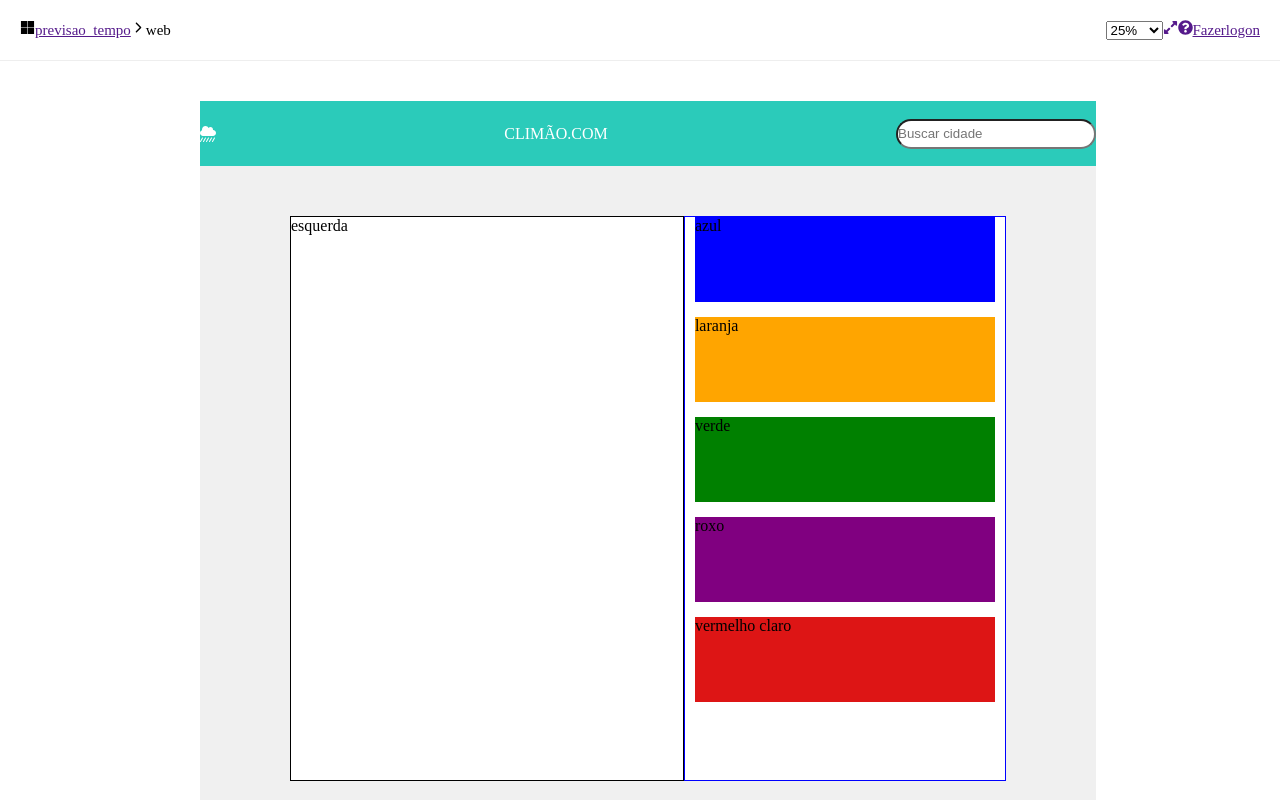
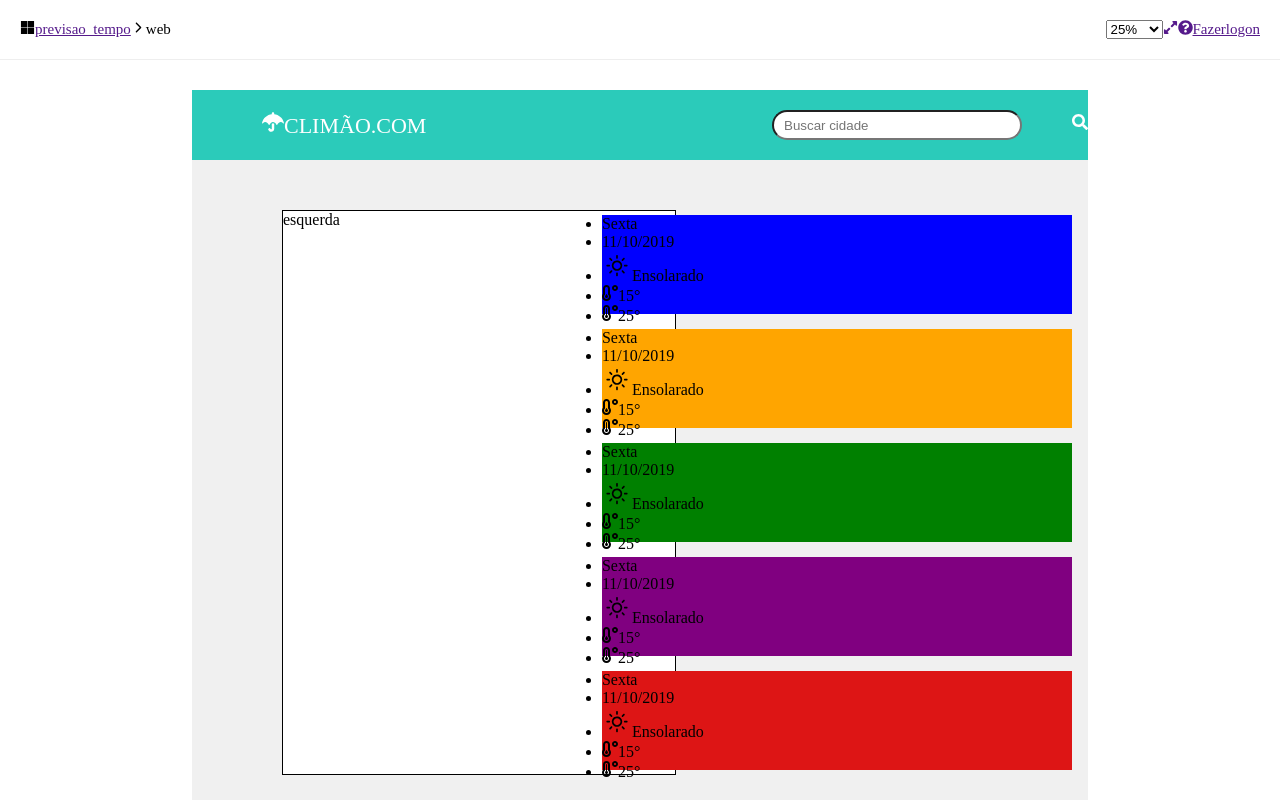
Before and after one commit to majunior07/climao, a React (Create React App) app: page / in a window 1280 px wide. Shown: the top 800 px of the page. Built offline with nearby package versions, Linux system fonts and the light colour scheme.

Commit message:
Segundo commit 18/04/2023

```diff
--- a/src/App.js
+++ b/src/App.js
@@ -1,6 +1,7 @@
 import react from 'react';
 import { Link } from 'react-router-dom';
-import {FaMicrosoft, FaQuestionCircle, FaAngleRight, FaExpandAlt, FaCloudShowersHeavy} from 'react-icons/fa'
+import {FaMicrosoft, FaQuestionCircle, FaAngleRight, FaExpandAlt, FaUmbrella, FaSearch, FaTemperatureLow, FaTemperatureHigh} from 'react-icons/fa'
+import { WiDaySunny } from 'react-icons/wi'
 import { IoMdHome, IoIosArrowBack, IoIosArrowForward } from 'react-icons/io';
 import { SiAdobecreativecloud } from 'react-icons/si';
 
@@ -9,14 +10,16 @@ function App(){
   return (
       <div>
         <div className='cabecalho'>
-          <div className='cabecalho1'>
-            <FaMicrosoft></FaMicrosoft>
-            <a href="">previsao_tempo</a>
-            <IoIosArrowForward></IoIosArrowForward>
-            <span>web</span>
-          </div>
 
-          <div className="cabecalho2">
+          <ul className='cabecalho1'>
+            <li><FaMicrosoft></FaMicrosoft></li>
+            <li><a href="">previsao_tempo</a></li>
+            <li><IoIosArrowForward></IoIosArrowForward></li>
+            <li><span>web</span></li>
+          </ul>
+
+          <ul className='cabecalho2'>
+            <li>
               <select name='padrao'>Padrão
               <option value="25%">25%</option>
               <option value="50%">50%</option>
@@ -25,31 +28,152 @@ function App(){
               <option value="150%">150%</option>
               <option value="200%">200%</option>
               </select>
-            <a href="">
-            <FaExpandAlt></FaExpandAlt>
-            <FaQuestionCircle></FaQuestionCircle>
-            Fazerlogon</a>
+            </li>
+            <li>
+              <a href=""><FaExpandAlt></FaExpandAlt></a>
+            </li>
+            <li>
+              <a href=""><FaQuestionCircle></FaQuestionCircle></a>
+            </li>
+            <li>
+              <a href="">Fazerlogon</a>
+            </li>
+
+          </ul>
+
         </div>
-        </div>
+        <div className='container'>
+          <div className='principal'>
 
-        <div className='principal'>
-            <div className='busca1'>
-               <FaCloudShowersHeavy></FaCloudShowersHeavy>
-               <span className='climao'>CLIMÃO.COM</span>
+              <ul className='busca1'>
+                <li className='climao'>
+                  <FaUmbrella></FaUmbrella>
+                  <span>CLIMÃO.COM</span>
+                </li>
+                <li>
                   <input placeholder='Buscar cidade' className="input"></input>
-            </div>
+                  <FaSearch className='FaSearch'></FaSearch>
+                </li>
+
+              </ul>
+
               <div className='central'>
                     <div className='esquerda'>
                       esquerda
                     </div>
                     <div className='direita'>
-                    <ul className='dias'>
-                      <li className="azul">azul</li>
-                      <li className='laranja'>laranja</li>
-                      <li className='verde'>verde</li>
-                      <li className='roxo'>roxo</li>
-                      <li className='vermelho'>vermelho claro</li>
+                      <div className='dias'>
+                        <div className="azul">
+                          <ul>
+                            <li>
+                              <span>Sexta</span>
+                            </li>
+                            <li>
+                              <span>11/10/2019</span>
+                            </li>
+                            <li>
+                              <WiDaySunny size={30}></WiDaySunny>
+                              <span>Ensolarado</span>
+                            </li>
+                            <li>
+                              <FaTemperatureLow></FaTemperatureLow>
+                               <span>15°</span>
+                             </li>
+                             <li>
+                              <FaTemperatureHigh></FaTemperatureHigh>
+                              <span>25°</span>
+                             </li>
                           </ul>
+                        </div>
+                        <div className='laranja'>
+                        <ul>
+                            <li>
+                              <span>Sexta</span>
+                            </li>
+                            <li>
+                              <span>11/10/2019</span>
+                            </li>
+                            <li>
+                              <WiDaySunny size={30}></WiDaySunny>
+                              <span>Ensolarado</span>
+                            </li>
+                            <li>
+                              <FaTemperatureLow></FaTemperatureLow>
+                               <span>15°</span>
+                             </li>
+                             <li>
+                              <FaTemperatureHigh></FaTemperatureHigh>
+                              <span>25°</span>
+                             </li>
+                          </ul>
+                        </div>
+                        <div className='verde'>
+                        <ul>
+                            <li>
+                              <span>Sexta</span>
+                            </li>
+                            <li>
+                              <span>11/10/2019</span>
+                            </li>
+                            <li>
+                              <WiDaySunny size={30}></WiDaySunny>
+                              <span>Ensolarado</span>
+                            </li>
+                            <li>
+                              <FaTemperatureLow></FaTemperatureLow>
+                               <span>15°</span>
+                             </li>
+                             <li>
+                              <FaTemperatureHigh></FaTemperatureHigh>
+                              <span>25°</span>
+                             </li>
+                          </ul>
+                        </div>
+                        <div className='roxo'>
+                        <ul>
+                            <li>
+                              <span>Sexta</span>
+                            </li>
+                            <li>
+                              <span>11/10/2019</span>
+                            </li>
+                            <li>
+                              <WiDaySunny size={30}></WiDaySunny>
+                              <span>Ensolarado</span>
+                            </li>
+                            <li>
+                              <FaTemperatureLow></FaTemperatureLow>
+                               <span>15°</span>
+                             </li>
+                             <li>
+                              <FaTemperatureHigh></FaTemperatureHigh>
+                              <span>25°</span>
+                             </li>
+                          </ul>
+                        </div>
+                        <div className='vermelho'>
+                        <ul>
+                            <li>
+                              <span>Sexta</span>
+                            </li>
+                            <li>
+                              <span>11/10/2019</span>
+                            </li>
+                            <li>
+                              <WiDaySunny size={30}></WiDaySunny>
+                              <span>Ensolarado</span>
+                            </li>
+                            <li>
+                              <FaTemperatureLow></FaTemperatureLow>
+                               <span>15°</span>
+                             </li>
+                             <li>
+                              <FaTemperatureHigh></FaTemperatureHigh>
+                              <span>25°</span>
+                             </li>
+                          </ul>
+                        </div>
+                      </div>
                     </div>
                 </div>
                 <div className='rodape'>
@@ -66,6 +190,7 @@ function App(){
                 </div>
           </div>
         </div>
+    </div>
   );
 }
 
--- a/src/index.css
+++ b/src/index.css
@@ -14,45 +14,67 @@ html, body, #root {
   display: flex;
   align-items: center;
   justify-content: space-between;
+
+}
+
+.cabecalho1{
+  list-style: none;
+  margin: 20px;
+  font-size: 15px;
+  display: flex;
+  align-items: center;
+  justify-content: space-between;
   flex-direction: row;
 }
 
-.cabecalho1{
+.cabecalho2{
+  list-style: none;
   margin: 20px;
-  height: 20px;
   font-size: 15px;
+  display: flex;
+  align-items: center;
+  justify-content: space-between;
+  flex-direction: row;
+  }
+
+.container{
+  display: flex;
+  align-items: center;
+  flex-direction: row;
+  justify-content: center;
 }
 
-.cabecalho2{
-  margin: 20px;
-  height: 20px;
-  font-size: 15px;
-  }
-
 .principal{
-  height: 800px;
+  height: 900px;
   width: 70%;
-  margin: 0 200px 180px;
-  clear: both;
+  margin-top: 30px;
   background-color: #0000000F;
   }
 
 .busca1{
   background-color: #2BCBBA;
-  height: 65px;
-  margin-top: 40px;
+  list-style: none;
+  height: 70px;
   color: #FFF;
   display: flex;
   align-items: center;
-  justify-content:space-between;
-  flex-direction: row;
+  justify-content: space-between;
 }
+
+.climao{
+  margin-left: 70px;
+  font-size: 22px;
+}
+
 
 input{
   border-radius: 15px;
+  margin-right: 50px;
+  padding: 10px;
   height: 30px;
-  width: 200px;
+  width: 250px;
 }
+
 
 .central{
   margin: 50px 90px 130px;
@@ -68,50 +90,53 @@ input{
 }
 
 .direita{
-  border: 1px solid blue;
-  float: right;
+  background-color: #0000000F;
   height: 100%;
   width: 45%;
+  display: flex;
+  align-items: center;
+  justify-content: center;
+  flex-direction: column;
 }
 
 .dias{
   list-style: none;
   display: flex;
   align-items: center;
+  flex-direction: column;
   justify-content: center;
-  flex-direction: column;
 }
 
 .azul{
-  height: 85px;
-  width: 300px;
+  height: 99px;
+  width: 470px;
   background-color: blue;
 }
 
 .laranja{
-  height: 85px;
-  width: 300px;
+  height: 99px;
+  width: 470px;
   margin-top: 15px;
   background-color: orange;
 }
 
 .verde{
-  height: 85px;
-  width: 300px;
+  height: 99px;
+  width: 470px;
   margin-top: 15px;
   background-color: green;
 }
 
 .roxo{
-  height: 85px;
-  width: 300px;
+  height: 99px;
+  width: 470px;
   margin-top: 15px;
   background-color: purple;
 }
 
 .vermelho{
-  height: 85px;
-  width: 300px;
+  height: 99px;
+  width: 470px;
   margin-top: 15px;
   background-color: rgb(221, 21, 21);
 }
```
Lines whose indentation alone changed are shown as unchanged.
